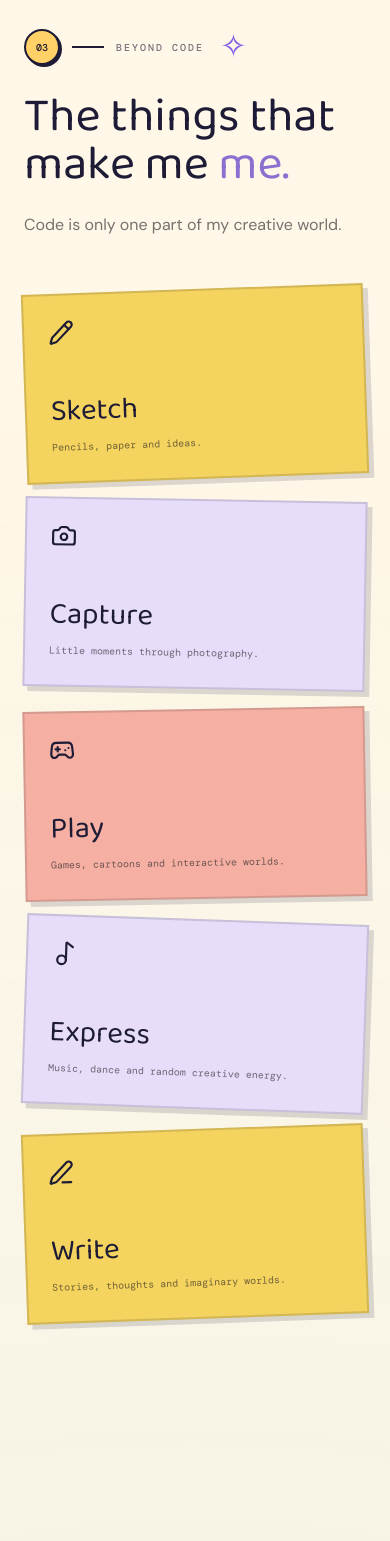
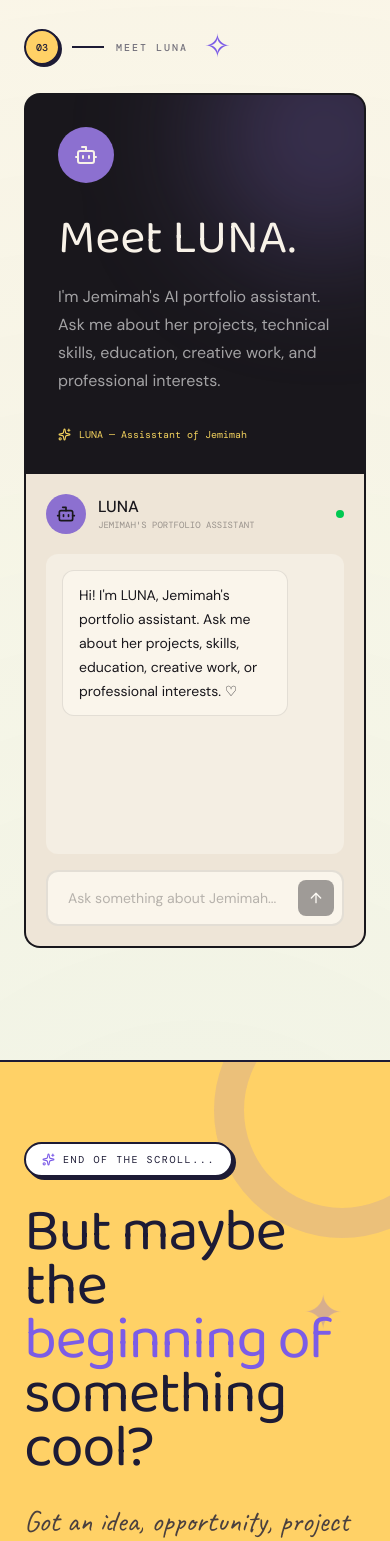
Before and after one commit to Jemimah000/jemimah-portfolio, a React (Vite) app: page / in a window 390 px wide. Shown: the part 6820-8361 px from the top of the page. Built offline with nearby package versions, Linux system fonts and the light colour scheme; a web font is replaced by a local one.

Commit message:
removed 3rd section and kept 4th section as third

```diff
--- a/src/App.tsx
+++ b/src/App.tsx
@@ -1,10 +1,8 @@
 import Navbar from "./components/layout/Navbar";
 import Footer from "./components/layout/Footer";
-
 import Hero from "./components/hero/Hero";
 import About from "./components/about/About";
 import TechStack from "./components/skills/TechStack";
-import CreativeCorner from "./components/creative/CreativeCorner";
 import ProjectGrid from "./components/projects/ProjectGrid";
 import LunaAssistant from "./components/ai/LunaAssistant";
 
@@ -70,8 +68,6 @@ function App() {
 
           <TechStack />
 
-          <CreativeCorner />
-
           <LunaAssistant />
 
           <Footer />
--- a/src/components/ai/LunaAssistant.tsx
+++ b/src/components/ai/LunaAssistant.tsx
@@ -119,7 +119,7 @@ export default function LunaAssistant() {
       id="ask-luna"
       className="px-6 py-28 lg:px-12"
     >
-      <SectionLabel number="04">
+      <SectionLabel number="03">
         Meet LUNA
       </SectionLabel>
 
--- a/src/components/creative/CreativeCorner.tsx
+++ /dev/null
@@ -1,82 +0,0 @@
-import { Camera, Gamepad2, Music2, Pencil, PenLine } from "lucide-react";
-import SectionLabel from "../common/SectionLabel";
-
-const creativeThings = [
-  {
-    title: "Sketch",
-    description: "Pencils, paper and ideas.",
-    icon: Pencil,
-    rotate: "-rotate-2",
-    accent: "bg-[#f4d35e]",
-  },
-  {
-    title: "Capture",
-    description: "Little moments through photography.",
-    icon: Camera,
-    rotate: "rotate-1",
-    accent: "bg-[#e7ddfa]",
-  },
-  {
-    title: "Play",
-    description: "Games, cartoons and interactive worlds.",
-    icon: Gamepad2,
-    rotate: "-rotate-1",
-    accent: "bg-[#f5b0a3]",
-  },
-  {
-    title: "Express",
-    description: "Music, dance and random creative energy.",
-    icon: Music2,
-    rotate: "rotate-2",
-    accent: "bg-[#e7ddfa]",
-  },
-  {
-    title: "Write",
-    description: "Stories, thoughts and imaginary worlds.",
-    icon: PenLine,
-    rotate: "-rotate-2",
-    accent: "bg-[#f4d35e]",
-  },
-];
-
-export default function CreativeCorner() {
-  return (
-    <section id="creative" className="px-6 py-28 lg:px-12">
-      <SectionLabel number="03">Beyond Code</SectionLabel>
-
-      <div className="mb-12 max-w-3xl">
-        <h2 className="font-display text-5xl md:text-6xl">
-          The things that make me
-          <span className="text-[#8c70d0]"> me.</span>
-        </h2>
-
-        <p className="mt-5 text-base leading-8 text-[#19171c]/60">
-          Code is only one part of my creative world.
-        </p>
-      </div>
-
-      <div className="grid gap-5 sm:grid-cols-2 lg:grid-cols-5">
-        {creativeThings.map((item) => {
-          const Icon = item.icon;
-
-          return (
-            <div
-              key={item.title}
-              className={`border-2 border-[#19171c]/15 p-6 ${item.accent} ${item.rotate} paper-shadow-soft transition hover:rotate-0 hover:-translate-y-2`}
-            >
-              <Icon size={26} />
-
-              <h3 className="mt-12 font-display text-3xl">
-                {item.title}
-              </h3>
-
-              <p className="mt-2 font-mono text-[10px] leading-5 text-[#19171c]/60">
-                {item.description}
-              </p>
-            </div>
-          );
-        })}
-      </div>
-    </section>
-  );
-}
--- a/src/components/layout/Navbar.tsx
+++ b/src/components/layout/Navbar.tsx
@@ -23,10 +23,6 @@ const navigation = [
   {
     label: "Skills",
     href: "#skills",
-  },
-  {
-    label: "Creative",
-    href: "#creative",
   },
 ];
 
--- a/src/components/layout/Sidebar.tsx
+++ b/src/components/layout/Sidebar.tsx
@@ -6,7 +6,6 @@ import {
   Heart,
   Home,
   Mail,
-  Palette,
   Sparkles,
   User,
   Wrench,
@@ -32,11 +31,6 @@ const navigation = [
     label: "Skills",
     href: "#skills",
     icon: Wrench,
-  },
-  {
-    label: "Creative Corner",
-    href: "#creative",
-    icon: Palette,
   },
   {
     label: "Resume",
```
